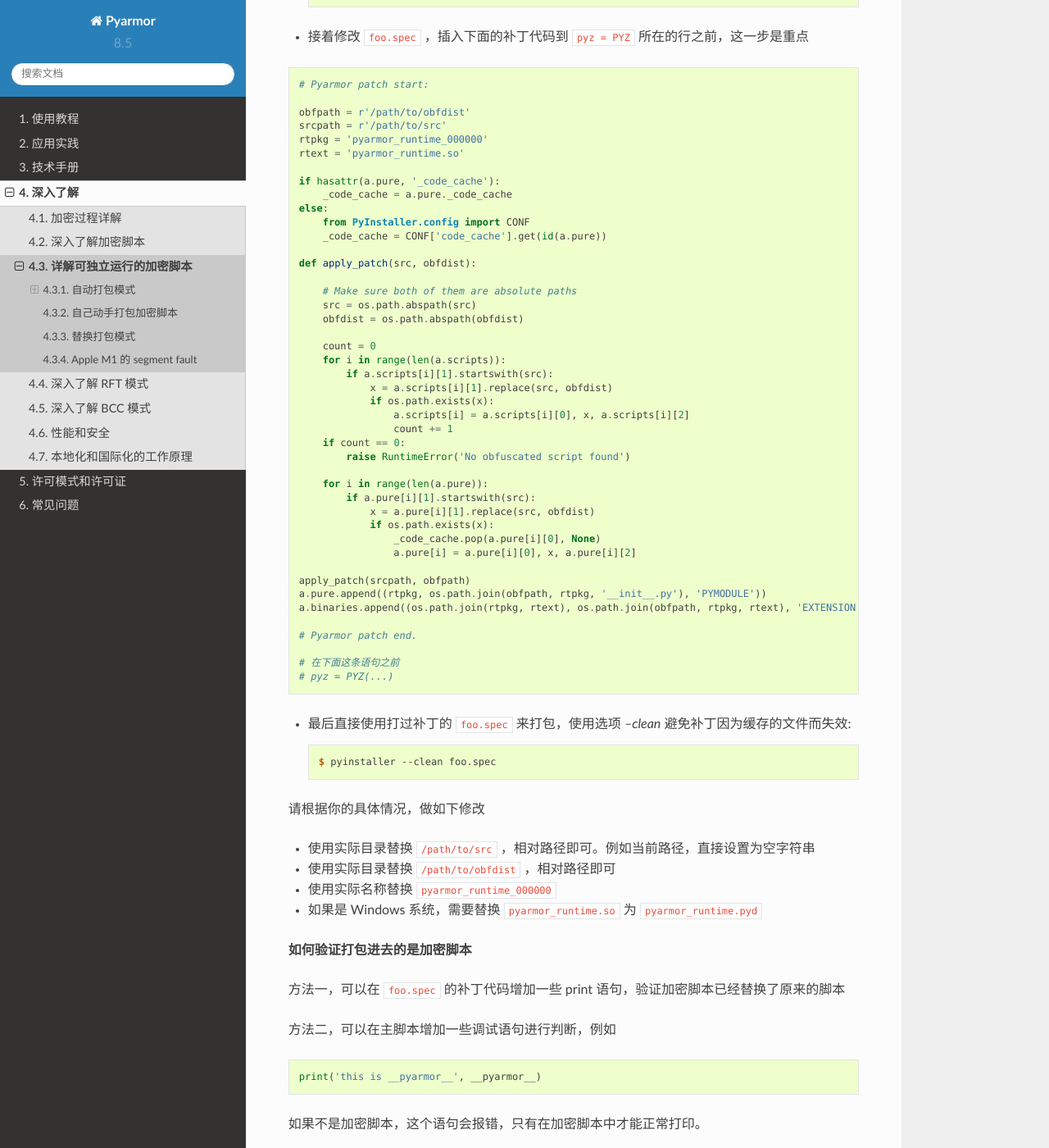
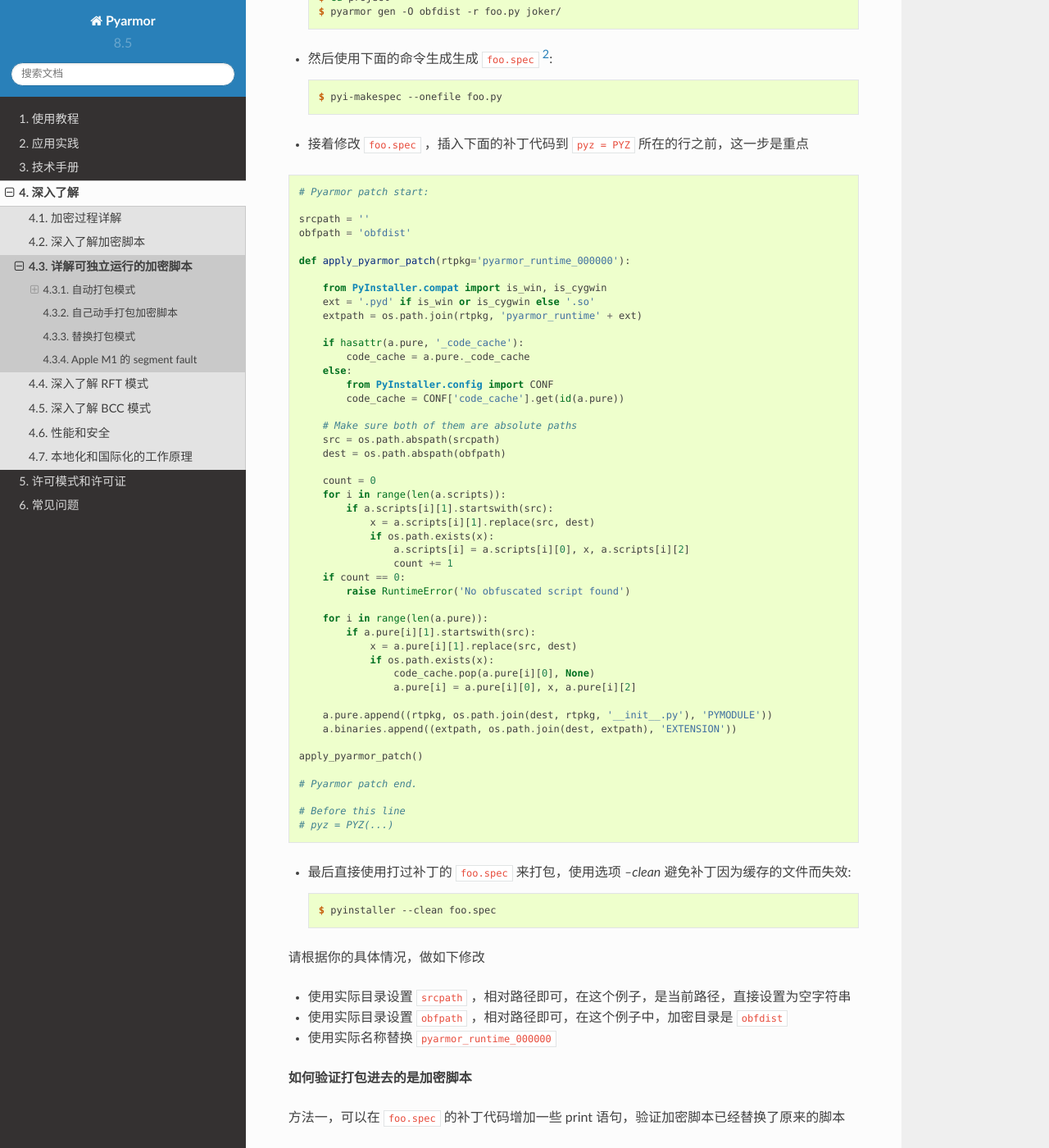
Before and after one commit to dashingsoft/pyarmor-docs-zh, a Sphinx documentation site: the page built from docs/topic/repack.rst, in a window 1280 px wide and 1400 px high, scrolled down 4138 px. Shown: the whole window at 82% size. Built offline with Sphinx 7.4.7 and the Read the Docs theme 2.0.0, drawn with Linux system fonts in a browser that asks for light colours; some of the changed text lies outside the part shown.

Commit message:
Refine pack

```diff
--- a/docs/topic/repack.rst
+++ b/docs/topic/repack.rst
@@ -46,9 +47,9 @@
 那么，Pyarmor 是如何生成一个包含加密脚本的可执行文件呢？
 
 1. Pyarmor 首先调用 PyInstaller_ ，让它分析没有加密脚本的 `foo.py` 依赖关系，并检查所有发现的依赖项目
-2. Pyarmor 发现依赖模块 `queens` 和包 `joker` 和脚本 `foo.py` 在相同的目录。然后 Pyarmor 使用命令行提供的加密选项自动加密 `foo.py` 以及模块 `queens` 和包 `joker` ，并保存加密脚本到一个临时目录 `.pyarmor/pack/dist`
+2. Pyarmor 发现依赖模块 `util` 和包 `joker` 和脚本 `foo.py` 在相同的目录。然后 Pyarmor 使用命令行提供的加密选项自动加密 `foo.py` 以及 `util.py` 和包 `joker` ，并保存加密脚本到一个临时目录 `.pyarmor/pack/dist`
 3. 对于没有和 `foo.py` 在相同目录下面的其他依赖模块和包，则添加到隐藏导入列表，这些一般都是 Python 的系统模块和包，不会自动加密
-4. 最后 Pyarmor 再次调用 PyInstaller_ ，把临时目录 `.pyarmor/pack/dist` 下面的加密脚本，以及上一个步骤中发现的系统包 [#]_ 统统打包到一个可执行文件里面去
+4. 最后 Pyarmor 再次调用 PyInstaller_ ，把临时目录 `.pyarmor/pack/dist` 下面的加密脚本，以及隐藏导入列表中的所有模块和包统统打包到一个可执行文件里面
 
 现在，让我们运行一下最终输出的可执行文件 `dist/foo` 或者 `dist/foo.exe`::
 
@@ -73,9 +74,13 @@
 
     $ pyarmor gen --pack foo.spec -r foo.py joker/
 
+那么，Pyarmor 是如何使用 specfile 打包加密脚本呢？
+
 1. Pyarmor 首先根据命令行的加密选项对脚本进行加密，并保存到 `.pyarmor/pack/dist`
-2. 然后读取 ``foo.spec`` 并创建一个补丁文件 ``foo.patched.spec`` ，这个补丁可以在打包的过程中使用加密脚本替换原来的脚本
-3. 最后自动调用 PyInstaller_ ，使用这个打过补丁的 spec 文件来打包加密脚本
+2. 然后根据 ``foo.spec`` 创建一个补丁文件 ``foo.patched.spec``
+3. 最后自动调用 PyInstaller_ ，使用 ``foo.patched.spec`` 来打包加密脚本
+
+这个打过补丁的 specfile 可以在打包的过程中自动使用 `.pyarmor/pack/dist` 下面的加密脚本替换原来的脚本
 
 .. important::
 
@@ -120,13 +125,14 @@
 使用更多的加密选项
 ------------------
 
-在 Darwin 系统，如果想让加密脚本能够同时工作在 Intel 和 Apple M1 框架下，可以传递额外的加密选项 ``--platform darwin.x86_64,darwin.arm64``::
-
-    $ pyarmor gen --pack onefile --platform darwin.x86_64,darwin.arm64 foo.py
-
 其他加密选项也都可以根据需要选用来增加安全性或者提高性能，例如::
 
     $ pyarmor gen --pack onefile --private foo.py
+
+例如，在 Darwin 系统，如果想让加密脚本能够同时工作在 Intel 和 Apple M1 框架下，可以传递额外的加密选项 ``--platform darwin.x86_64,darwin.arm64``::
+
+    $ pyarmor cfg pack:pyi_options = "--target-architecture universal2"
+    $ pyarmor gen --pack onefile --platform darwin.x86_64,darwin.arm64 foo.py
 
 需要注意的是不是所有的选项都可以和 :option:`--pack` 一起使用，例如，使用 :option:`--restrict` 选项会导致加密的包出现保护异常。
 
@@ -157,27 +163,29 @@
 
     # Pyarmor patch start:
 
-    obfpath = r'/path/to/obfdist'
-    srcpath = r'/path/to/src'
-    rtpkg = 'pyarmor_runtime_000000'
-    rtext = 'pyarmor_runtime.so'
+    srcpath = ''
+    obfpath = 'obfdist'
 
-    if hasattr(a.pure, '_code_cache'):
-        _code_cache = a.pure._code_cache
-    else:
-        from PyInstaller.config import CONF
-        _code_cache = CONF['code_cache'].get(id(a.pure))
+    def apply_pyarmor_patch(rtpkg='pyarmor_runtime_000000'):
 
-    def apply_patch(src, obfdist):
+        from PyInstaller.compat import is_win, is_cygwin
+        ext = '.pyd' if is_win or is_cygwin else '.so'
+        extpath = os.path.join(rtpkg, 'pyarmor_runtime' + ext)
+
+        if hasattr(a.pure, '_code_cache'):
+            code_cache = a.pure._code_cache
+        else:
+            from PyInstaller.config import CONF
+            code_cache = CONF['code_cache'].get(id(a.pure))
 
         # Make sure both of them are absolute paths
-        src = os.path.abspath(src)
-        obfdist = os.path.abspath(obfdist)
+        src = os.path.abspath(srcpath)
+        dest = os.path.abspath(obfpath)
 
         count = 0
         for i in range(len(a.scripts)):
             if a.scripts[i][1].startswith(src):
-                x = a.scripts[i][1].replace(src, obfdist)
+                x = a.scripts[i][1].replace(src, dest)
                 if os.path.exists(x):
                     a.scripts[i] = a.scripts[i][0], x, a.scripts[i][2]
                     count += 1
@@ -186,18 +194,19 @@
 
         for i in range(len(a.pure)):
             if a.pure[i][1].startswith(src):
-                x = a.pure[i][1].replace(src, obfdist)
+                x = a.pure[i][1].replace(src, dest)
                 if os.path.exists(x):
-                    _code_cache.pop(a.pure[i][0], None)
+                    code_cache.pop(a.pure[i][0], None)
                     a.pure[i] = a.pure[i][0], x, a.pure[i][2]
 
-    apply_patch(srcpath, obfpath)
-    a.pure.append((rtpkg, os.path.join(obfpath, rtpkg, '__init__.py'), 'PYMODULE'))
-    a.binaries.append((os.path.join(rtpkg, rtext), os.path.join(obfpath, rtpkg, rtext), 'EXTENSION'))
+        a.pure.append((rtpkg, os.path.join(dest, rtpkg, '__init__.py'), 'PYMODULE'))
+        a.binaries.append((extpath, os.path.join(dest, extpath), 'EXTENSION'))
+
+    apply_pyarmor_patch()
 
     # Pyarmor patch end.
 
-    # 在下面这条语句之前
+    # Before this line
     # pyz = PYZ(...)
 
 * 最后直接使用打过补丁的 ``foo.spec`` 来打包，使用选项 `--clean` 避免补丁因为缓存的文件而失效::
@@ -206,10 +215,9 @@
 
 请根据你的具体情况，做如下修改
 
-* 使用实际目录替换 ``/path/to/src`` ，相对路径即可。例如当前路径，直接设置为空字符串
-* 使用实际目录替换 ``/path/to/obfdist`` ，相对路径即可
+* 使用实际目录设置 ``srcpath`` ，相对路径即可，在这个例子，是当前路径，直接设置为空字符串
+* 使用实际目录设置 ``obfpath`` ，相对路径即可，在这个例子中，加密目录是 ``obfdist``
 * 使用实际名称替换 ``pyarmor_runtime_000000``
-* 如果是 Windows 系统，需要替换 ``pyarmor_runtime.so`` 为 ``pyarmor_runtime.pyd``
 
 **如何验证打包进去的是加密脚本**
 
```
Also changed, not shown: other parts of docs/topic/repack.rst (+2 -1 lines).
